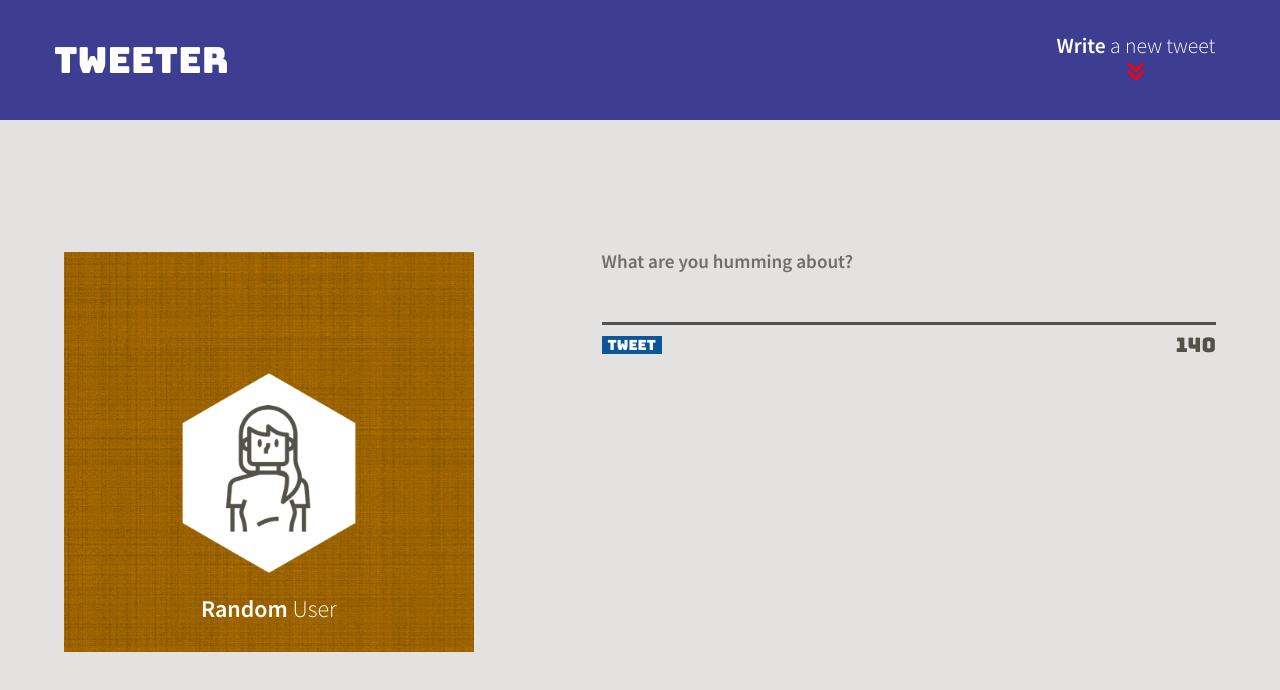
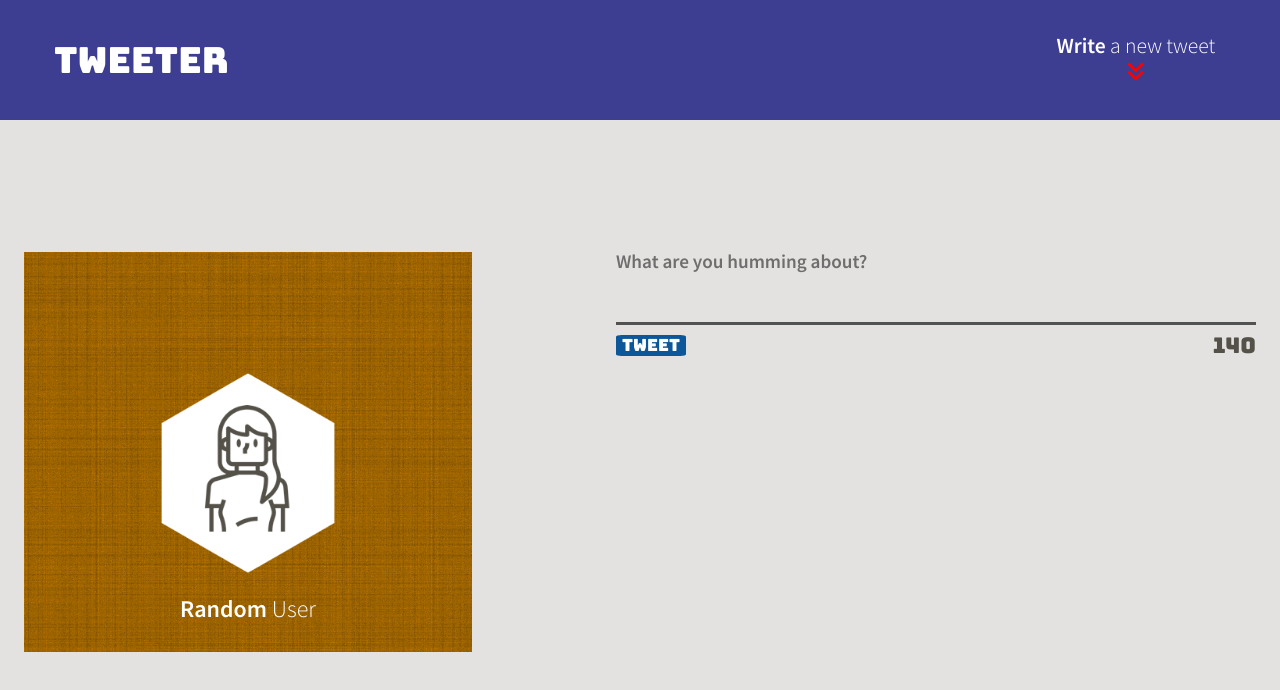
Before and after one commit to ikchoi0/tweet-1, a website: page public/index.html in a window 1280 px wide. Both pictures are taken after a click on the element 1135 px from the left and 81 px from the top of the page. Drawn offline with nearby package versions, Linux system fonts and the light colour scheme; no server answers.

Commit message:
fix tweet-container width changes accroding to width @min 1024px wide

```diff
--- a/public/index.html
+++ b/public/index.html
@@ -104,7 +104,7 @@
           </div>
         </form>
       </section>
+      <div><i class="fa-3x fa-solid fa-circle-arrow-up scroll-top"></i></div>
     </main>
-    <div><i class="fa-3x fa-solid fa-circle-arrow-up scroll-top"></i></div>
   </body>
 </html>
--- a/public/scripts/submit-handler.js
+++ b/public/scripts/submit-handler.js
@@ -16,13 +16,15 @@ $(() => {
         type: "POST",
         data: $(this).serialize(),
       })
-        .then(sendTweeter(() => {
-          setTimeout(() => {
+        .then(
+          sendTweeter(() => {
+            setTimeout(() => {
               $(".fa-twitter").hide();
               $(".fadingEffect").hide();
               $(".fa-envelope").hide();
-          }, 1500);
-        }))
+            }, 1100);
+          })
+        )
         .done(function (json) {
           $("textarea").val("");
           $(".word-count").val(MAX_WORDS);
@@ -40,9 +42,9 @@ function sendTweeter(callback) {
   $(".fa-envelope").show();
   $(".fa-twitter").show();
   $(".fadingEffect").show();
-  $(".fa-twitter").css("animation", "leftToRight ease-out 1.5s");
-  $(".fadingEffect").css("animation", "hideBox 1.9s ease alternate");
-  $(".fa-envelope").css("animation", "moveEnvelope linear 1.4s");
+  $(".fa-twitter").css("animation", "leftToRight ease-out 1s");
+  $(".fadingEffect").css("animation", "hideBox 1s ease-out alternate");
+  $(".fa-envelope").css("animation", "moveEnvelope linear 1s");
   callback();
 }
 
--- a/public/styles/header.css
+++ b/public/styles/header.css
@@ -26,7 +26,6 @@ header > div > h2 > span {
 @media only screen and (max-width: 590px) {
   body > header {
     background-image: none;
-
     height: 120px;
     justify-content: flex-end;
   }
@@ -42,9 +41,10 @@ header > div > h2 > span {
 
 @media only screen and (min-width: 1024px) {
   body > header {
-    width: 60%;
-    margin-left: 5%;
-    margin-right: 5%;
+    width: 35%;
     margin-top: 2.5em;
+    margin-left: 1em;
+    margin-right: 1em;
   }
+
 }
--- a/public/styles/layout.css
+++ b/public/styles/layout.css
@@ -26,17 +26,12 @@ body {
   flex-direction: column;
 }
 
-/*
- * Additional CSS can be defined below or in other CSS files, as per instructions
- */
-
 main {
-  width: 90%;
   display: flex;
   flex-direction: column;
   align-items: center;
-  margin-left: 5%;
-  margin-right: 5%;
+  margin-left: 1em;
+  margin-right: 1em;
 }
 
 main > section {
@@ -47,10 +42,15 @@ main > section {
 
 @media only screen and (min-width: 1024px) {
   body {
-    display: flex;
     flex-direction: row;
     margin-top: 8em;
-    align-items: flex-start;
+    justify-content: space-between;
+
+  }
+  main {
+    width: 50%;
+    margin-left: 1;
+    margin-right: 1;
   }
   main > section {
     margin-top: 0;
--- a/public/styles/new-tweet.css
+++ b/public/styles/new-tweet.css
@@ -92,7 +92,8 @@ form > div {
 }
 
 .tweet-button {
-  font-size: 14px;
+  border-radius: 8%;
+  font-size: 0.7em;
   background-color: rgb(12, 87, 153);
   color: white;
   border: none;
@@ -103,7 +104,7 @@ form > div {
 }
 
 .word-count {
-  font-size: 20px;
+  font-size: 0.9em;
 }
 
 .error-message-content {
@@ -120,38 +121,7 @@ form > div {
 }
 
 @media only screen and (min-width: 1024px) {
-  body > header {
-    width: 60%;
-    margin-left: 5%;
-    margin-right: 5%;
-  }
-
   .new-tweet > form {
-    display: flex;
-    flex-direction: column;
-    background-color: #e3e2e0;
     margin-top: 2.5em;
   }
-
-  form > label {
-    font-weight: 600;
-    font-size: 0.8em;
-    color: rgb(111, 109, 109);
-  }
-
-  #tweet-text {
-    background-color: #e3e2e0;
-    overflow: auto;
-    resize: none;
-    height: 35px;
-    width: 100%;
-    border-top: 0;
-    border-left: 0;
-    border-right: 0;
-    border-width: 3px;
-    border-bottom-color: rgb(82, 82, 82);
-    font-size: 0.7em;
-    padding-bottom: 40px;
-    margin-top: 0.5em;
-  }
 }
--- a/public/styles/tweet.css
+++ b/public/styles/tweet.css
@@ -1,4 +1,5 @@
 .tweet-container {
+  width: 100%;
   margin-top: 1.5em;
   display: flex;
   flex-direction: column;
@@ -82,3 +83,11 @@ div.icons > i {
 div.icons > i:hover {
   color: gold;
 }
+
+@media only screen and (min-width: 1024px) {
+  .tweet-container {
+    width: 100%;
+    margin-left: 5%;
+    margin-right: 5%;
+  }
+}
```
